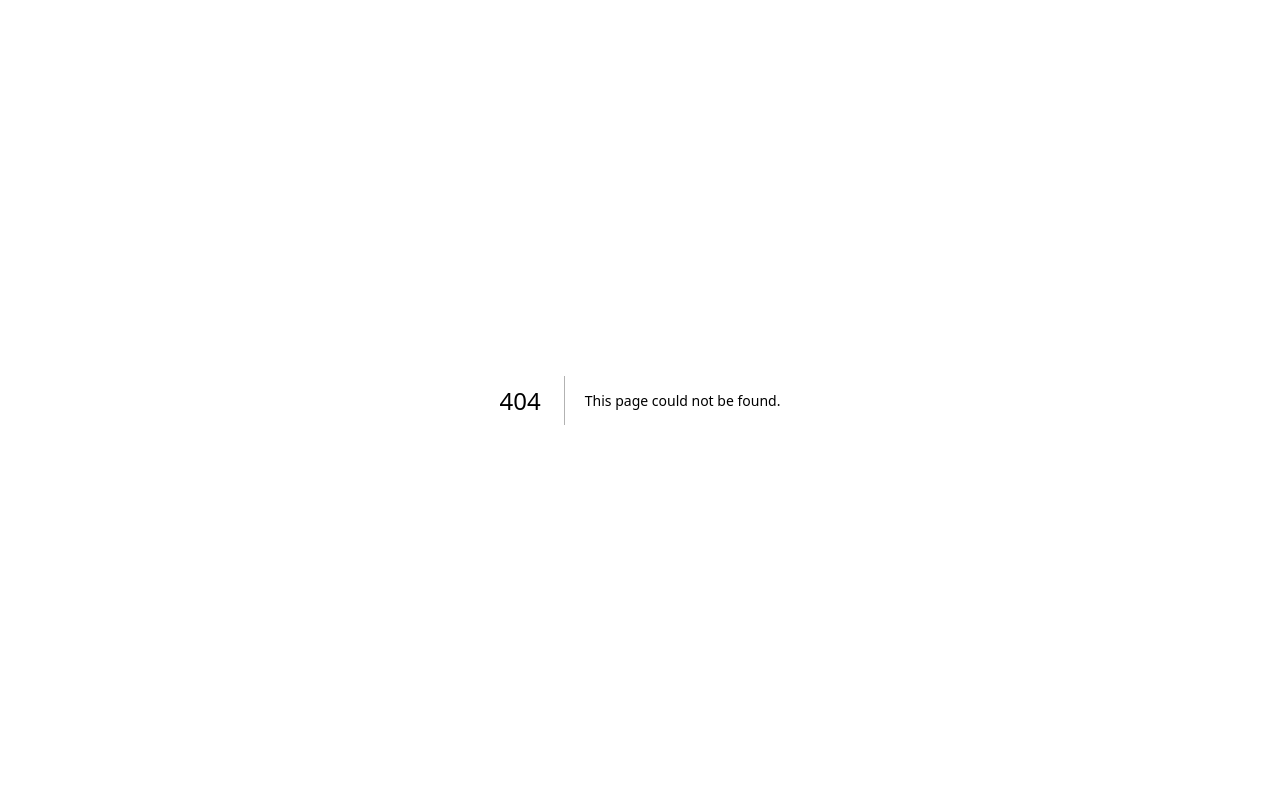
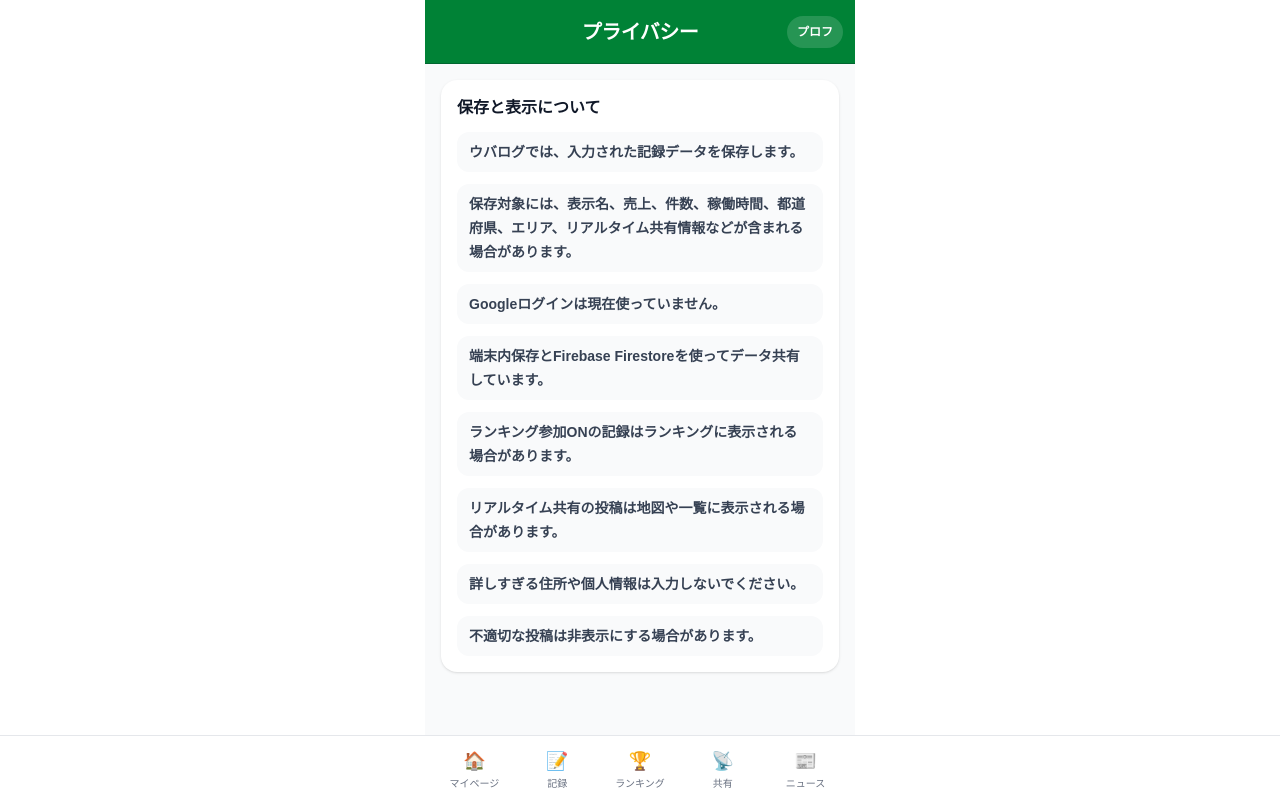
Before and after one commit to sayuki777/ubalog, a Next.js app: page /privacy in a window 1280 px wide. Before the commit this address had no page. Built offline with nearby package versions, Linux system fonts and the light colour scheme.

Commit message:
Add public terms and privacy pages

```diff
--- /dev/null
+++ b/app/privacy/page.tsx
@@ -0,0 +1,36 @@
+import AppHeader from "@/components/AppHeader";
+import BottomMenu from "@/components/BottomMenu";
+
+const privacyItems = [
+  "ウバログでは、入力された記録データを保存します。",
+  "保存対象には、表示名、売上、件数、稼働時間、都道府県、エリア、リアルタイム共有情報などが含まれる場合があります。",
+  "Googleログインは現在使っていません。",
+  "端末内保存とFirebase Firestoreを使ってデータ共有しています。",
+  "ランキング参加ONの記録はランキングに表示される場合があります。",
+  "リアルタイム共有の投稿は地図や一覧に表示される場合があります。",
+  "詳しすぎる住所や個人情報は入力しないでください。",
+  "不適切な投稿は非表示にする場合があります。",
+];
+
+export default function PrivacyPage() {
+  return (
+    <main className="mx-auto min-h-screen w-full max-w-[430px] overflow-x-hidden bg-gray-50 pb-28">
+      <AppHeader title="プライバシー" />
+
+      <div className="px-4 py-4">
+        <section className="rounded-2xl bg-white p-4 shadow-sm">
+          <h2 className="text-base font-black text-gray-900">保存と表示について</h2>
+          <div className="mt-3 space-y-3 text-sm font-bold leading-6 text-gray-700">
+            {privacyItems.map((item) => (
+              <div key={item} className="rounded-xl bg-gray-50 px-3 py-2">
+                {item}
+              </div>
+            ))}
+          </div>
+        </section>
+      </div>
+
+      <BottomMenu />
+    </main>
+  );
+}
--- /dev/null
+++ b/app/terms/page.tsx
@@ -0,0 +1,35 @@
+import AppHeader from "@/components/AppHeader";
+import BottomMenu from "@/components/BottomMenu";
+
+const terms = [
+  "ウバログはフードデリバリー配達員向けの記録・共有アプリです。",
+  "売上、時給、件数、リアルタイム報酬共有などを記録できます。",
+  "ランキングや共有情報は、他のユーザーにも表示される場合があります。",
+  "不正確な情報、誹謗中傷、個人情報、危険な位置情報の投稿は控えてください。",
+  "リアルタイム共有の位置情報は目安として使ってください。",
+  "投稿内容は必要に応じて非表示にする場合があります。",
+  "情報は参考情報であり、収益を保証するものではありません。",
+];
+
+export default function TermsPage() {
+  return (
+    <main className="mx-auto min-h-screen w-full max-w-[430px] overflow-x-hidden bg-gray-50 pb-28">
+      <AppHeader title="利用ルール" />
+
+      <div className="px-4 py-4">
+        <section className="rounded-2xl bg-white p-4 shadow-sm">
+          <h2 className="text-base font-black text-gray-900">ウバログの使い方について</h2>
+          <div className="mt-3 space-y-3 text-sm font-bold leading-6 text-gray-700">
+            {terms.map((item) => (
+              <div key={item} className="rounded-xl bg-gray-50 px-3 py-2">
+                {item}
+              </div>
+            ))}
+          </div>
+        </section>
+      </div>
+
+      <BottomMenu />
+    </main>
+  );
+}
--- /dev/null
+++ b/components/FooterLinks.tsx
@@ -0,0 +1,19 @@
+"use client";
+
+import Link from "next/link";
+
+export default function FooterLinks() {
+  return (
+    <section className="mt-4 rounded-2xl bg-white px-4 py-3 shadow-sm">
+      <div className="flex items-center justify-center gap-4 text-xs font-bold text-gray-500">
+        <Link href="/terms" className="rounded-full px-2 py-2 active:bg-gray-50">
+          利用ルール
+        </Link>
+        <span className="text-gray-300">/</span>
+        <Link href="/privacy" className="rounded-full px-2 py-2 active:bg-gray-50">
+          プライバシー
+        </Link>
+      </div>
+    </section>
+  );
+}
--- a/components/HomeDashboard.tsx
+++ b/components/HomeDashboard.tsx
@@ -5,6 +5,7 @@ import Link from "next/link";
 import AppHeader from "@/components/AppHeader";
 import AppInstallGuide from "@/components/AppInstallGuide";
 import BottomMenu from "@/components/BottomMenu";
+import FooterLinks from "@/components/FooterLinks";
 import FirstStepGuide from "@/components/FirstStepGuide";
 import PersonalDashboard from "@/components/PersonalDashboard";
 import PersonalNewsCard from "@/components/PersonalNewsCard";
@@ -474,6 +475,8 @@ export default function HomeDashboard() {
         </section>
 
         <AppInstallGuide />
+
+        <FooterLinks />
       </div>
 
       <BottomMenu />
--- a/components/ProfilePage.tsx
+++ b/components/ProfilePage.tsx
@@ -5,6 +5,7 @@ import { useEffect, useState } from "react";
 import AppHeader from "@/components/AppHeader";
 import BottomMenu from "@/components/BottomMenu";
 import DataBackupPanel from "@/components/DataBackupPanel";
+import FooterLinks from "@/components/FooterLinks";
 import Toast from "@/components/Toast";
 import { getRegionByPrefecture, PREFECTURES } from "@/lib/areas";
 import { PROFILE_GUIDE_DISMISSED_KEY, writeStorageBoolean } from "@/lib/onboarding";
@@ -337,6 +338,8 @@ export default function ProfilePage() {
             </div>
           </Link>
         )}
+
+        <FooterLinks />
       </div>
 
       <div className="fixed bottom-16 left-0 right-0 z-40 bg-gradient-to-t from-gray-50 via-gray-50 to-transparent px-4 pb-3 pt-3">
--- a/components/RealtimeBoard.tsx
+++ b/components/RealtimeBoard.tsx
@@ -954,6 +954,11 @@ export default function RealtimeBoard() {
             <p className="text-xs text-gray-500">
               詳しすぎる場所は入れず、目安として使ってください。
             </p>
+            <div className="rounded-2xl bg-gray-50 px-3 py-3 text-xs leading-5 text-gray-600">
+              <div>位置は目安で共有してください。</div>
+              <div>個人情報や詳しすぎる住所は入れないでください。</div>
+              <div>投稿内容は参考情報として使ってください。</div>
+            </div>
           </div>
         </BottomSheet>
       )}
```
Also changed, not shown: 1 other file (tests, documents, lock files or other folders).
